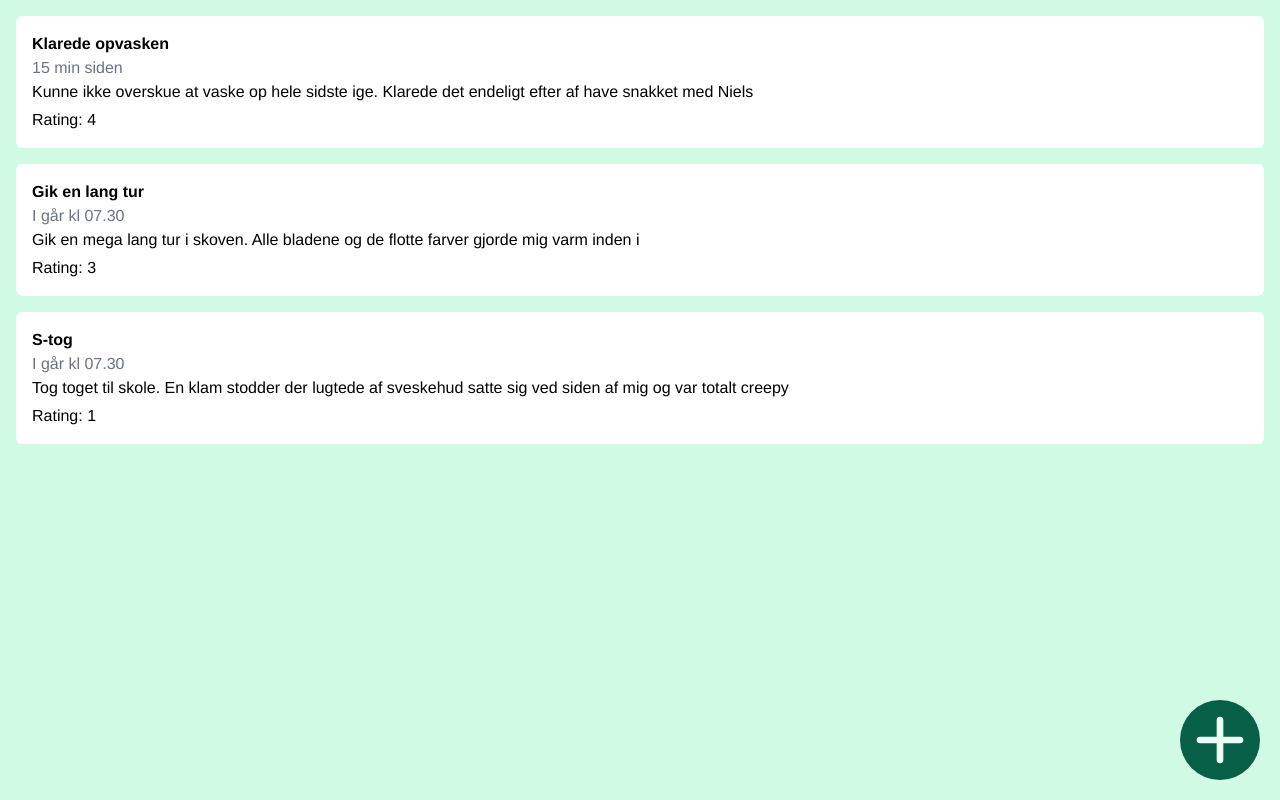
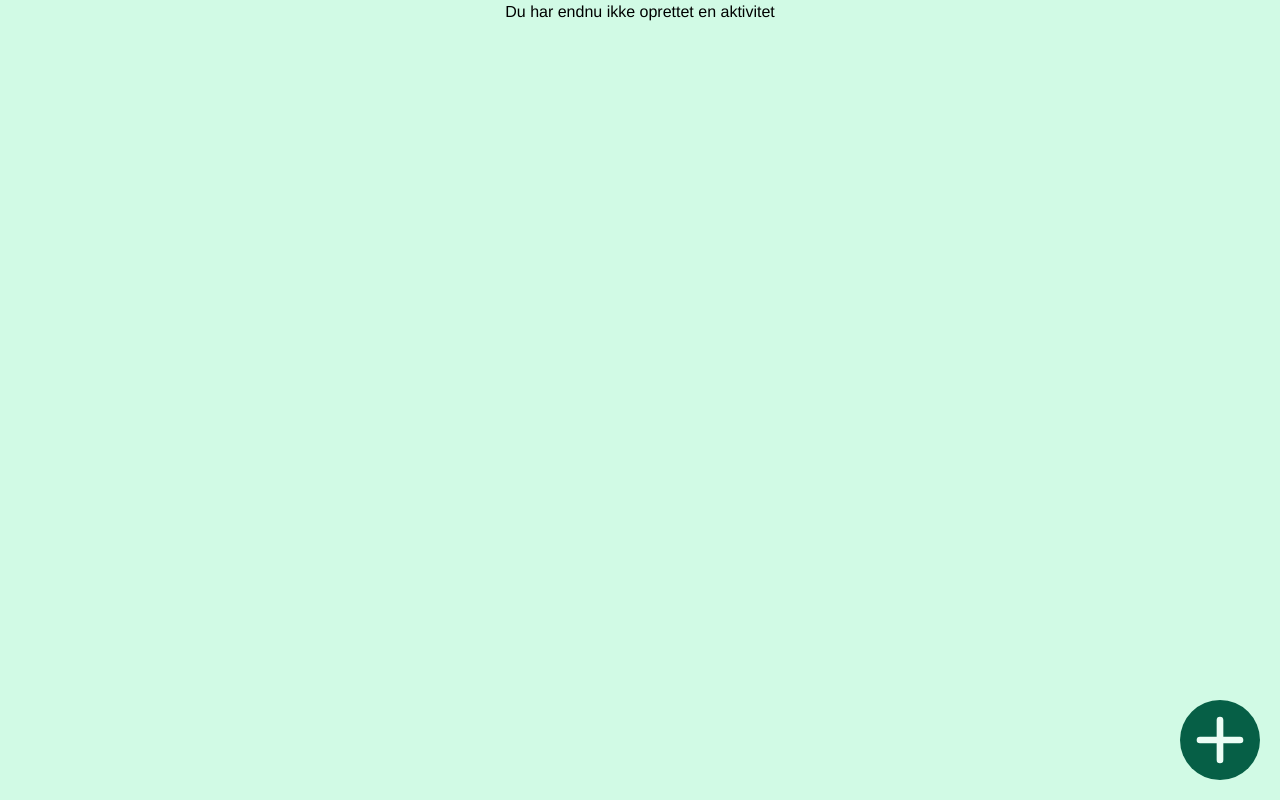
Before and after one commit to Will1400/proeveeksamen-mood-tracker, a Vue app: page / in a window 1280 px wide. Built offline with nearby package versions, Linux system fonts and the light colour scheme.

Commit message:
Added text when no episodes are present

```diff
--- a/src/components/episode/EpisodeList.vue
+++ b/src/components/episode/EpisodeList.vue
@@ -1,9 +1,10 @@
 <template>
-	<ul class="flex flex-col gap-y-4 p-4">
+	<ul v-if="episodes.length > 0" class="flex flex-col gap-y-4 p-4">
 		<li v-for="episode in episodes" :key="episode.id">
 			<episode-list-item v-bind="episode"></episode-list-item>
 		</li>
 	</ul>
+	<h2 v-else class="text-center">Du har endnu ikke oprettet en aktivitet</h2>
 </template>
 
 <script>
--- a/src/pages/EpisodeOverview.vue
+++ b/src/pages/EpisodeOverview.vue
@@ -1,5 +1,5 @@
 <template>
-	<div class="">
+	<div>
 		<episode-list></episode-list>
 		<div class="fixed right-5 bottom-5">
 			<button
--- a/src/store/modules/episode/index.js
+++ b/src/store/modules/episode/index.js
@@ -6,30 +6,30 @@ export default {
 	state() {
 		return {
 			episodes: [
-				{
-					id: "12312321e",
-					title: "Klarede opvasken",
-					date: "15 min siden",
-					rating: 4,
-					description:
-						"Kunne ikke overskue at vaske op hele sidste ige. Klarede det endeligt efter af have snakket med Niels",
-				},
-				{
-					id: "23412daswd",
-					title: "Gik en lang tur",
-					date: "I går kl 07.30",
-					rating: 3,
-					description:
-						"Gik en mega lang tur i skoven. Alle bladene og de flotte farver gjorde mig varm inden i",
-				},
-				{
-					id: "kajwhdnawu",
-					title: "S-tog",
-					date: "I går kl 07.30",
-					rating: 1,
-					description:
-						"Tog toget til skole. En klam stodder der lugtede af sveskehud satte sig ved siden af mig og var totalt creepy",
-				},
+				// {
+				// 	id: "12312321e",
+				// 	title: "Klarede opvasken",
+				// 	date: "15 min siden",
+				// 	rating: 4,
+				// 	description:
+				// 		"Kunne ikke overskue at vaske op hele sidste ige. Klarede det endeligt efter af have snakket med Niels",
+				// },
+				// {
+				// 	id: "23412daswd",
+				// 	title: "Gik en lang tur",
+				// 	date: "I går kl 07.30",
+				// 	rating: 3,
+				// 	description:
+				// 		"Gik en mega lang tur i skoven. Alle bladene og de flotte farver gjorde mig varm inden i",
+				// },
+				// {
+				// 	id: "kajwhdnawu",
+				// 	title: "S-tog",
+				// 	date: "I går kl 07.30",
+				// 	rating: 1,
+				// 	description:
+				// 		"Tog toget til skole. En klam stodder der lugtede af sveskehud satte sig ved siden af mig og var totalt creepy",
+				// },
 			],
 		};
 	},
```
